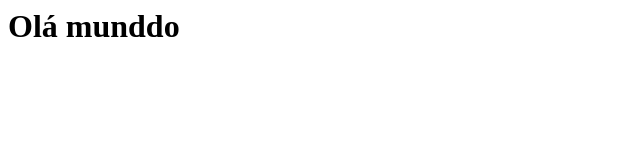
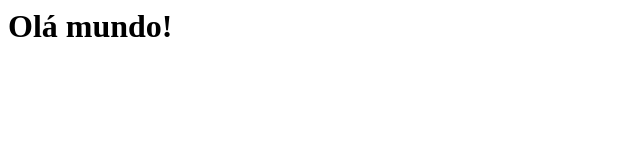
Before and after one commit to lucas-figueiredo-m/fullcycle-pr, a plain HTML site: page index.html in a window 1280 px wide. Shown: the full height of the page, 0-640 px from the left. Drawn offline with Linux system fonts and the light colour scheme.

Commit message:
Fix message

```diff
--- a/index.html
+++ b/index.html
@@ -1 +1 @@
-<h1>Olá munddo</h1>
+<h1>Olá mundo!</h1>
```
